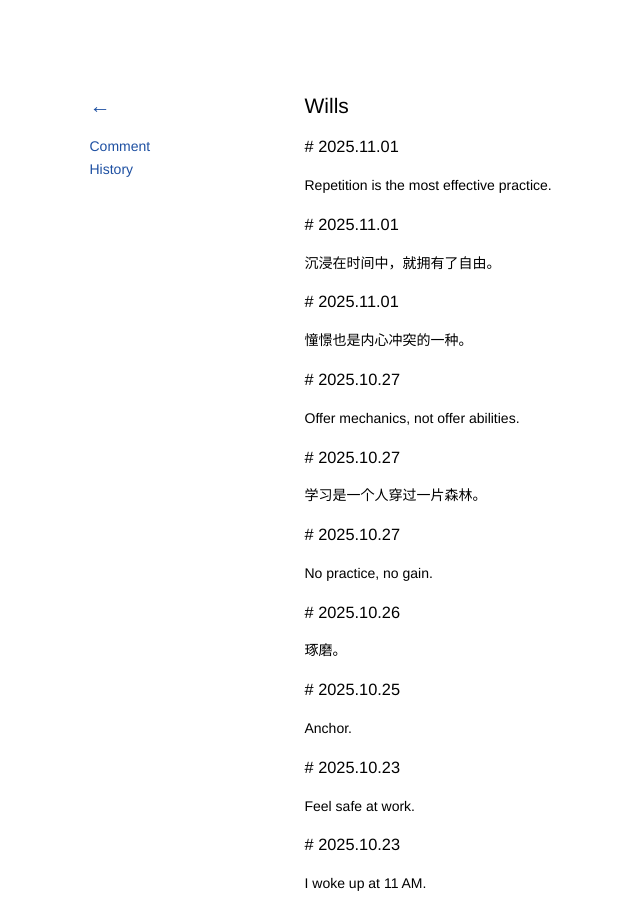
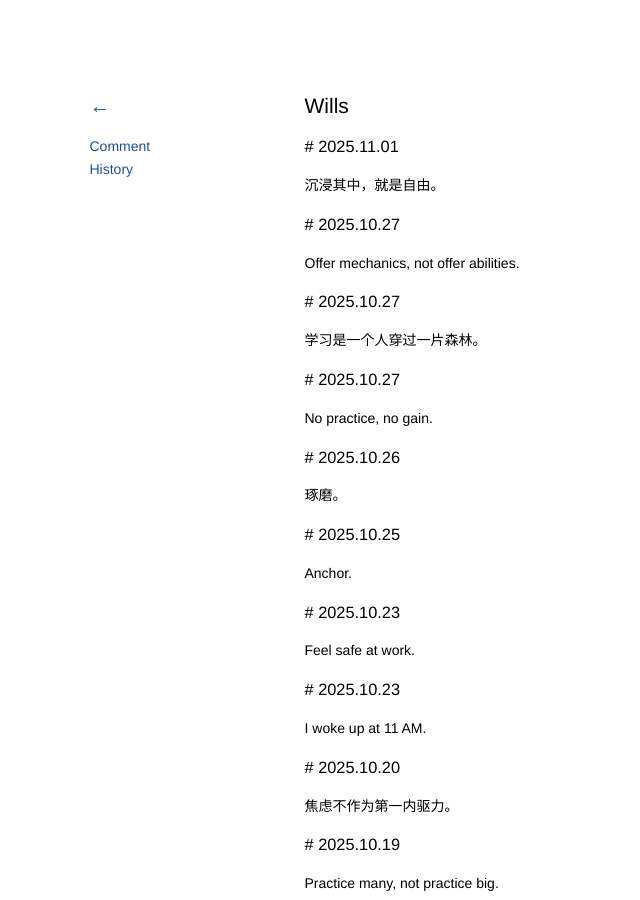
Before and after one commit to kidlj/awei, a Jekyll site: the page built from _wiki/wills.md, in a window 1280 px wide and 900 px high. Shown: the whole window, without its empty margins (43-683 px from the left). Built offline with Jekyll 4.4.1, drawn with Linux system fonts in a browser that asks for light colours.

Commit message:
update wills

```diff
--- a/_wiki/wills.md
+++ b/_wiki/wills.md
@@ -4,15 +4,7 @@ title: Wills
 
 ### 2025.11.01
 
-Repetition is the most effective practice.
-
-### 2025.11.01
-
-沉浸在时间中，就拥有了自由。
-
-### 2025.11.01
-
-憧憬也是内心冲突的一种。
+沉浸其中，就是自由。
 
 ### 2025.10.27
 
```
